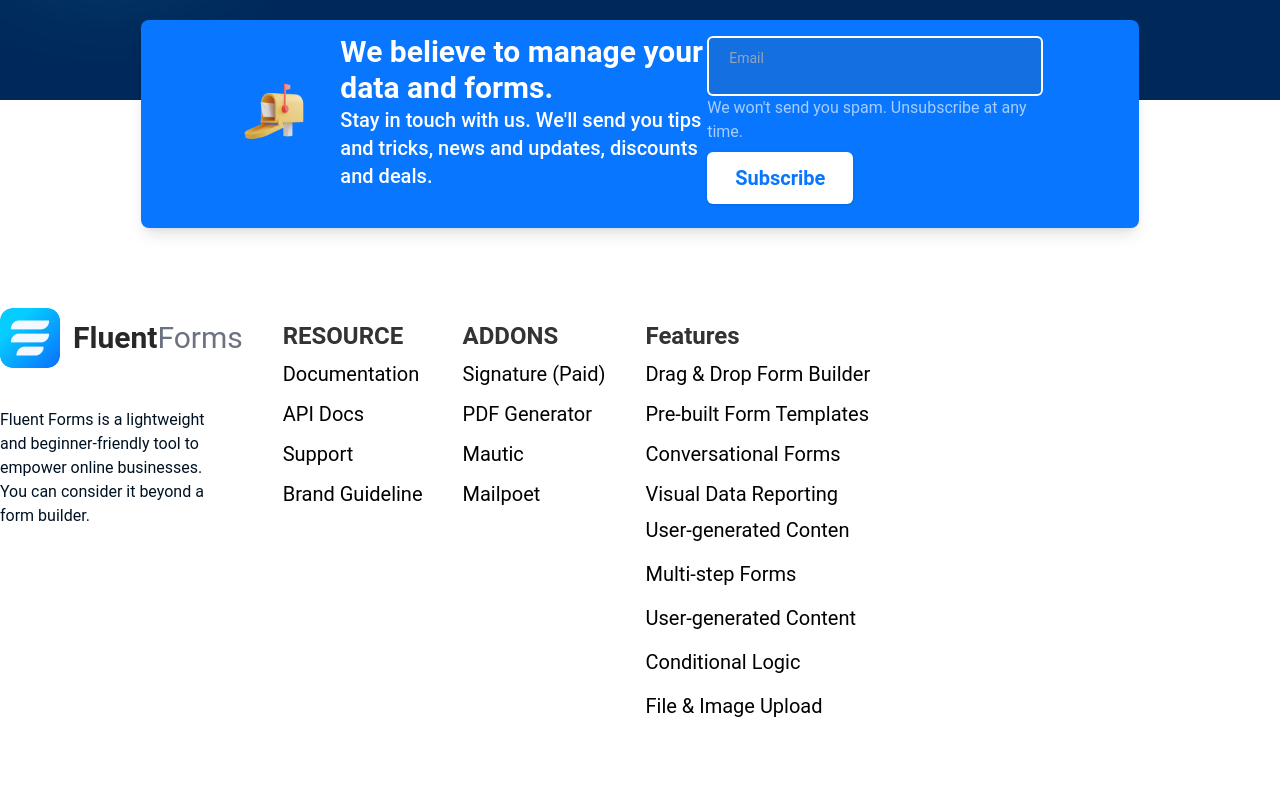
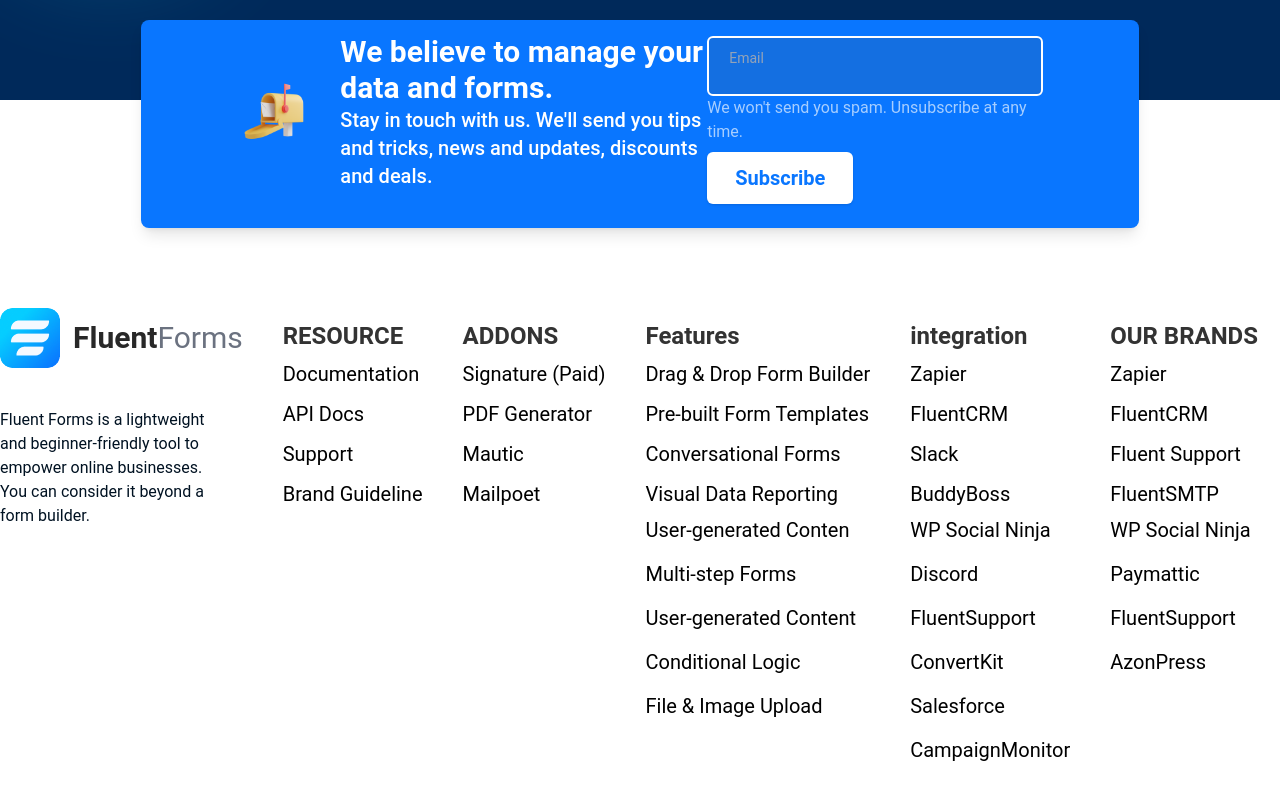
Before and after one commit to ronobir84/fluent-forms, a React (Vite) app: page / in a window 1280 px wide. Shown: the part 9132-9932 px from the top of the page. Built offline with nearby package versions, Linux system fonts and the light colour scheme.

Commit message:
second footer

```diff
--- a/src/Pages/Shared/Footer/Footer.jsx
+++ b/src/Pages/Shared/Footer/Footer.jsx
@@ -92,6 +92,58 @@ const Footer = () => {
                         <br />
 
                      </div>
+                    <div>
+                        <h1 className="text-2xl font-bold text-[#333]  relative top-3">integration</h1>
+
+                        <a href="" className="text-xl text-black hover:translate-x-1 hover:scale-100 hover:border-b-2 hover:border-black transition-all duration-300 ease-in-out relative top-5 ">Zapier</a>
+                            <br />
+                        <a href="" className="text-xl text-black hover:translate-x-1 hover:scale-100 hover:border-b-2 hover:border-black transition-all duration-300 ease-in-out relative top-8">FluentCRM</a>
+                            <br />
+                        <a href="" className="text-xl text-black hover:translate-x-1 hover:scale-100 hover:border-b-2 hover:border-black transition-all duration-300 ease-in-out relative top-11">Slack</a>
+                            <br />
+                        <a href="" className="text-xl text-black hover:translate-x-1 hover:scale-100 hover:border-b-2 hover:border-black transition-all duration-300 ease-in-out relative top-14">BuddyBoss</a>
+                        <br />
+                        <a href="" className="text-xl text-black hover:translate-x-1 hover:scale-100 hover:border-b-2 hover:border-black transition-all duration-300 ease-in-out relative top-16">WP Social Ninja</a>
+                        <br />
+                        <a href="" className="text-xl text-black hover:translate-x-1 hover:scale-100 hover:border-b-2 hover:border-black transition-all duration-300 ease-in-out relative top-20">Discord</a>
+                        <br />
+                        <a href="" className="text-xl text-black hover:translate-x-1 hover:scale-100 hover:border-b-2 hover:border-black transition-all duration-300 ease-in-out relative top-24">
+                            FluentSupport</a>
+                        <br />
+                        <a href="" className="text-xl text-black hover:translate-x-1 hover:scale-100 hover:border-b-2 hover:border-black transition-all duration-300 ease-in-out relative top-28">
+                            ConvertKit</a>
+                        <br />
+                        <a href="" className="text-xl text-black hover:translate-x-1 hover:scale-100 hover:border-b-2 hover:border-black transition-all duration-300 ease-in-out relative top-32">
+                            Salesforce</a>
+                        <br />
+                        <a href="" className="text-xl text-black hover:translate-x-1 hover:scale-100 hover:border-b-2 hover:border-black transition-all duration-300 ease-in-out relative top-36">
+                            CampaignMonitor</a>
+                        <br />
+
+                     </div>
+                    <div>
+                        <h1 className="text-2xl font-bold text-[#333]  relative top-3">OUR BRANDS</h1>
+
+                        <a href="" className="text-xl text-black hover:translate-x-1 hover:scale-100 hover:border-b-2 hover:border-black transition-all duration-300 ease-in-out relative top-5 ">Zapier</a>
+                            <br />
+                        <a href="" className="text-xl text-black hover:translate-x-1 hover:scale-100 hover:border-b-2 hover:border-black transition-all duration-300 ease-in-out relative top-8">FluentCRM</a>
+                            <br />
+                        <a href="" className="text-xl text-black hover:translate-x-1 hover:scale-100 hover:border-b-2 hover:border-black transition-all duration-300 ease-in-out relative top-11">Fluent Support</a>
+                            <br />
+                        <a href="" className="text-xl text-black hover:translate-x-1 hover:scale-100 hover:border-b-2 hover:border-black transition-all duration-300 ease-in-out relative top-14">FluentSMTP</a>
+                        <br />
+                        <a href="" className="text-xl text-black hover:translate-x-1 hover:scale-100 hover:border-b-2 hover:border-black transition-all duration-300 ease-in-out relative top-16">WP Social Ninja</a>
+                        <br />
+                        <a href="" className="text-xl text-black hover:translate-x-1 hover:scale-100 hover:border-b-2 hover:border-black transition-all duration-300 ease-in-out relative top-20">Paymattic</a>
+                        <br />
+                        <a href="" className="text-xl text-black hover:translate-x-1 hover:scale-100 hover:border-b-2 hover:border-black transition-all duration-300 ease-in-out relative top-24">
+                            FluentSupport</a>
+                        <br />
+                        <a href="" className="text-xl text-black hover:translate-x-1 hover:scale-100 hover:border-b-2 hover:border-black transition-all duration-300 ease-in-out relative top-28">
+                            AzonPress</a>
+
+
+                     </div>
                 </div>
             </div>
 
```
